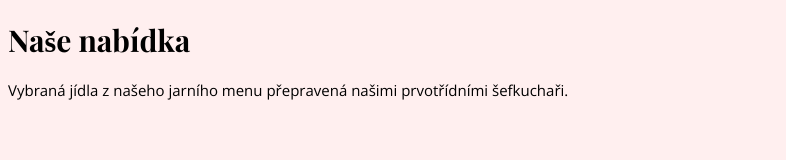
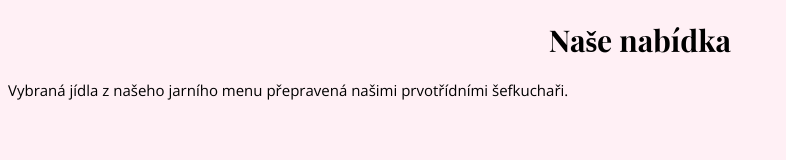
Before and after one commit to Kristyna-Novakova/saturejka, a plain HTML site: page index.html in a window 1280 px wide. Shown: the whole page, without its empty margins (0-786 px from the left). Drawn offline with nearby package versions, Linux system fonts and the light colour scheme.

Commit message:
Text-align Center

```diff
--- a/style.css
+++ b/style.css
@@ -3,10 +3,11 @@
 html {
   font-family: 'Open Sans', sans-serif;
   font-size: 15px;
-  background-color: #FFEFEF;
+  background-color: #FFF0F5;
 }
 
 h1,
 h2 {
   font-family: 'Playfair Display', serif;
+  text-align: center;
 }
```
